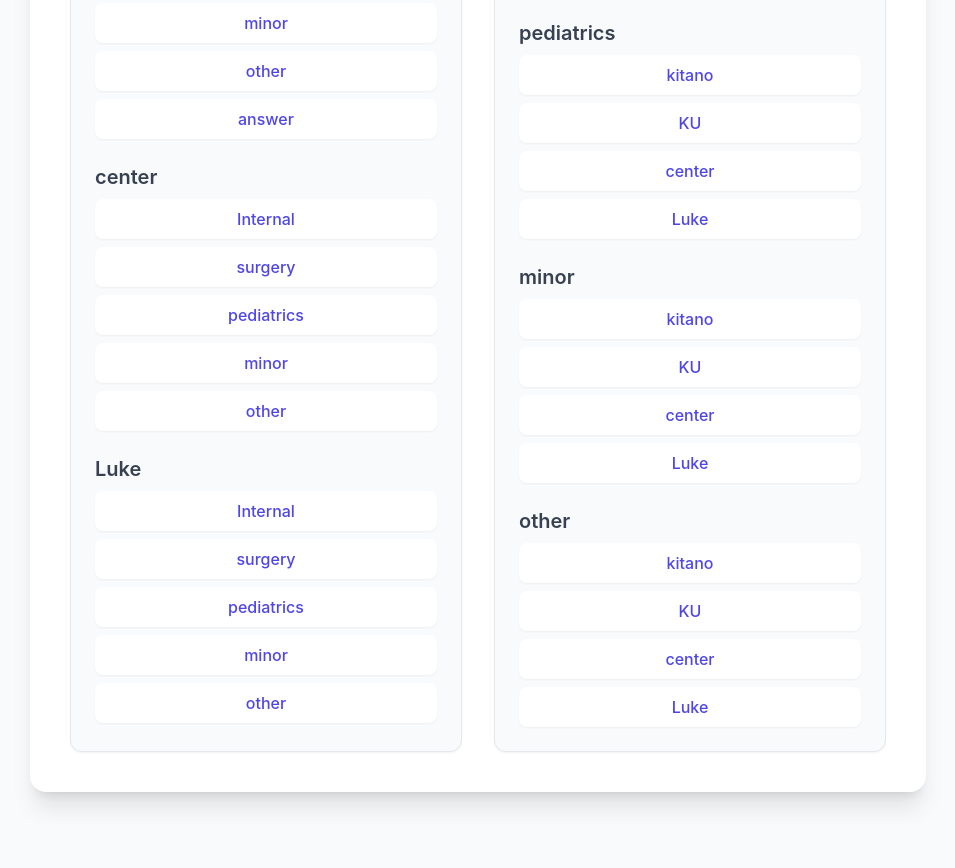
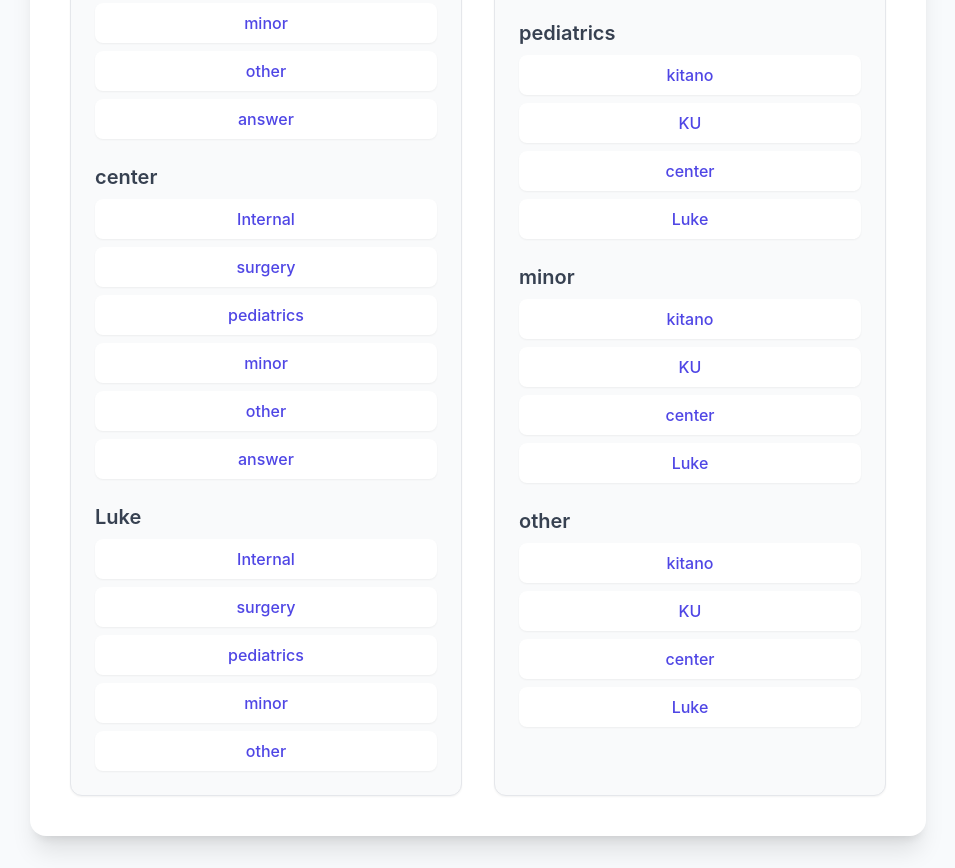
Before and after one commit to niiniiKO/medicine-study, a plain HTML site: page index.html in a window 1280 px wide. Shown: the part 842-1710 px from the top of the page, without its empty margins (162-1117 px from the left). Before the commit the page ends 1666 px from the top, so only its background shows below. Drawn offline with nearby package versions, Linux system fonts and the light colour scheme.

Commit message:
Update index.html

```diff
--- a/index.html
+++ b/index.html
@@ -137,6 +137,11 @@
                             <li>
                                 <a href="/medicine-study/center/Other.html" class="block w-full py-2 px-3 bg-white hover:bg-indigo-100 text-indigo-600 font-medium rounded-lg shadow-sm transition-colors duration-200 text-center">
                                     other
+                                </a>
+                            </li>
+                            <li>
+                                <a href="/medicine-study/center/Answer.html" class="block w-full py-2 px-3 bg-white hover:bg-indigo-100 text-indigo-600 font-medium rounded-lg shadow-sm transition-colors duration-200 text-center">
+                                    answer
                                 </a>
                             </li>
                         </ul>
```
